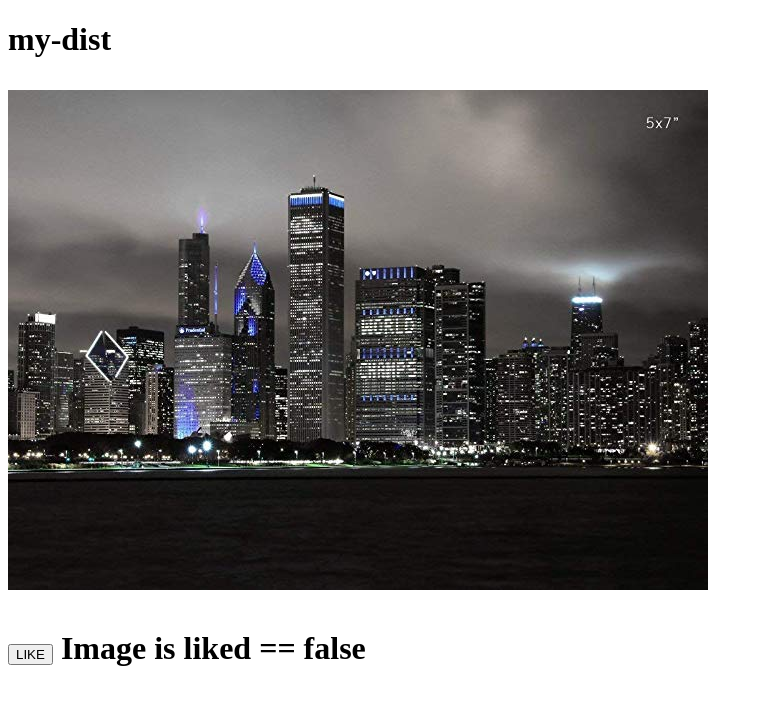
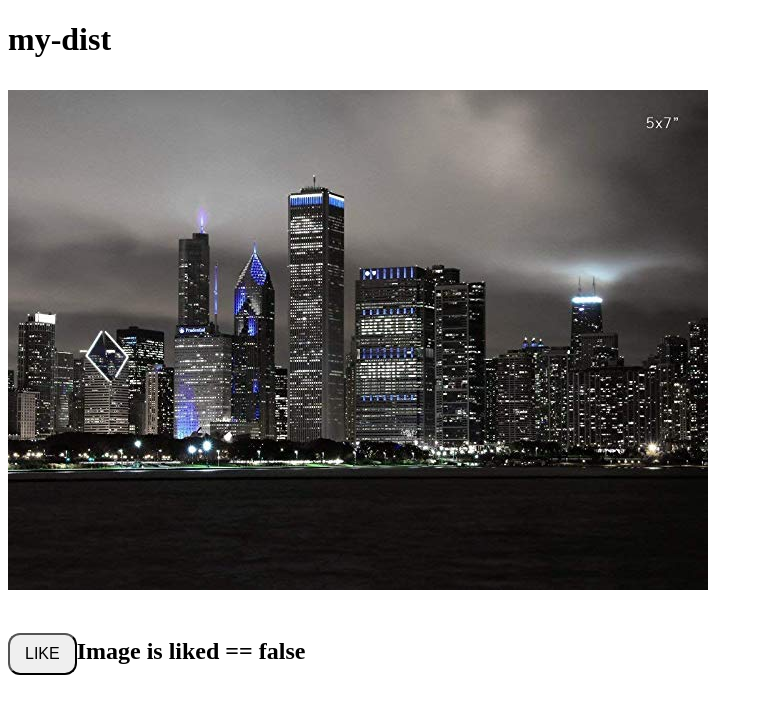
Before and after one commit to zdean1/my-dist, an Angular app: page / in a window 1280 px wide. Shown: the top 714 px of the page, without its empty margins (0-763 px from the left). Built offline with nearby package versions, Linux system fonts and the light colour scheme.

Commit message:
CSS class added for button style

```diff
--- a/src/app/my-button/my-button.component.css
+++ b/src/app/my-button/my-button.component.css
@@ -0,0 +1,12 @@
+.is-liked{
+    background-color: green;
+    padding: 10px 15px;
+    border-radius: 12px;
+    font-size: 16px;
+}
+.is-not-liked{
+    background-color: default;
+    padding: 10px 15px;
+    border-radius: 12px;
+    font-size: 16px;
+}
--- a/src/app/my-button/my-button.component.html
+++ b/src/app/my-button/my-button.component.html
@@ -1,8 +1,8 @@
 <p>
-    <button (click)="isLiked()">
+    <button [ngClass] = "buttonColor()" (click)="isLiked()">
         LIKE
     </button>
 
-    <span> Image is liked == {{ likeImage }}</span>
+    <span><font size="5">Image is liked == {{ likeImage }}</font></span>
 
 </p>
--- a/src/app/my-button/my-button.component.ts
+++ b/src/app/my-button/my-button.component.ts
@@ -23,4 +23,11 @@ export class MyButtonComponent implements OnInit {
     this.likeImage = this._myservice.likeImage(this.likeImage);
     return this.likeImage;
   }
+
+  buttonColor() {
+    return {
+      'is-liked': this.likeImage == true,
+      'is-not-liked': this.likeImage == false,
+   }
+  }
 }
```
